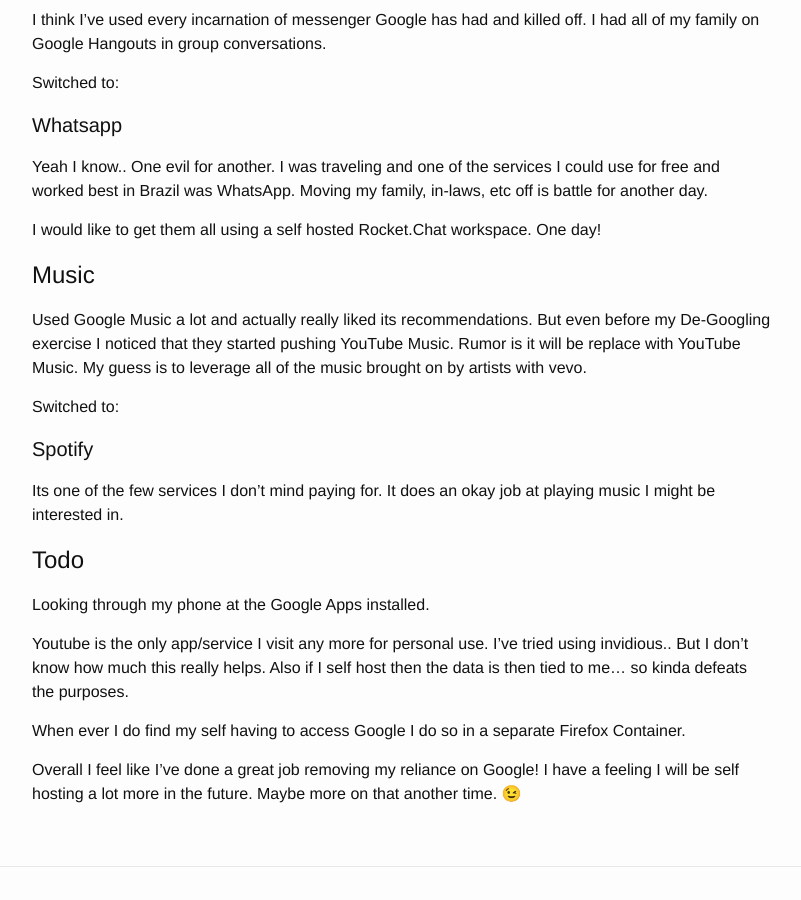
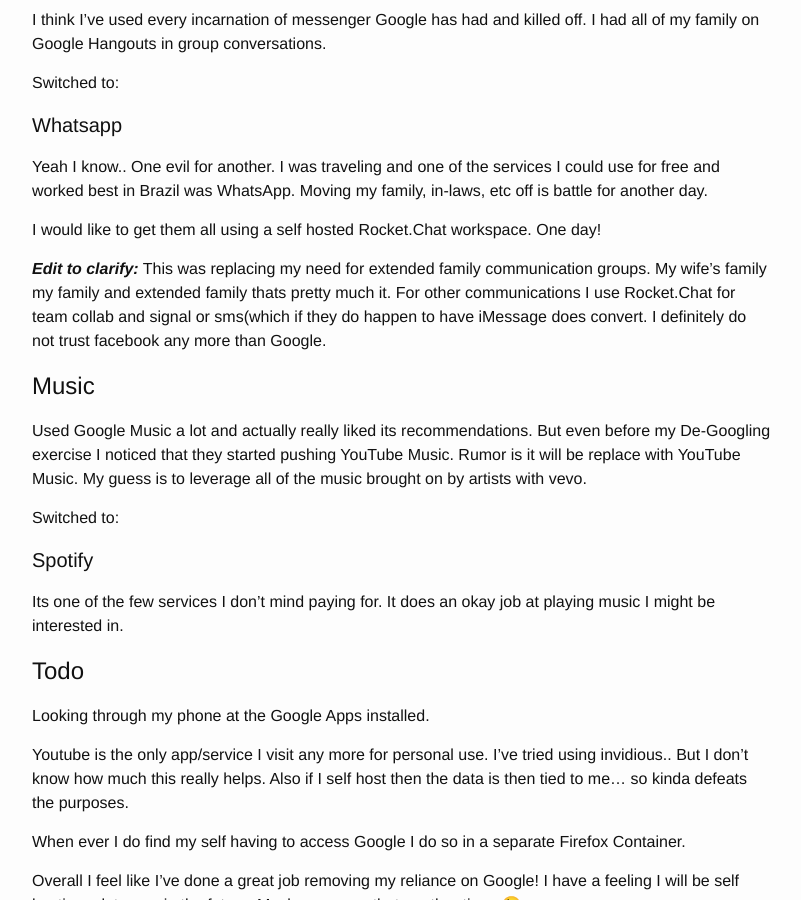
Before and after one commit to geekgonecrazy/geekgonecrazy.github.io, a Jekyll site: the page built from _posts/2020-04-28-de-googling-my-progress.md, in a window 1280 px wide and 900 px high, scrolled down 3273 px. Shown: the whole window, without its empty margins (238-1039 px from the left). Built offline with Jekyll 4.4.1, drawn with Linux system fonts in a browser that asks for light colours.

Commit message:
add note on whatsapp

```diff
--- a/_posts/2020-04-28-de-googling-my-progress.md
+++ b/_posts/2020-04-28-de-googling-my-progress.md
@@ -138,12 +138,13 @@
 
 Switched to:
 
-
 #### Whatsapp
 
 Yeah I know.. One evil for another.  I was traveling and one of the services I could use for free and worked best in Brazil was WhatsApp. Moving my family, in-laws, etc off is battle for another day.
 
 I would like to get them all using a self hosted Rocket.Chat workspace. One day!
+
+_**Edit to clarify:**_ This was replacing my need for extended family communication groups.  My wife's family my family and extended family thats pretty much it.  For other communications I use Rocket.Chat for team collab and signal or sms(which if they do happen to have iMessage does convert.  I definitely do not trust facebook any more than Google.
 
 # Music
 
```
